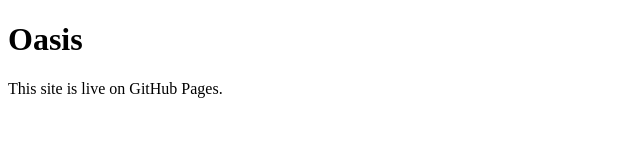
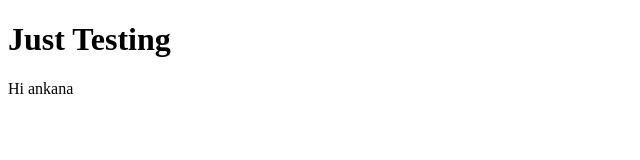
Before and after one commit to hardwiredtechnologies/oasis-site, a plain HTML site: page index.html in a window 1280 px wide. Shown: the whole page, without its empty margins (0-640 px from the left). Drawn offline with Linux system fonts and the light colour scheme.

Commit message:
Update index.html

```diff
--- a/index.html
+++ b/index.html
@@ -6,6 +6,6 @@
 <link rel="icon" href="/images/favicon.png" />
 <meta name="description" content="Regional landing page" />
 </head><body>
-<h1>Oasis</h1>
-<p>This site is live on GitHub Pages.</p>
+<h1>Just Testing</h1>
+<p>Hi ankana</p>
 </body></html>
```
